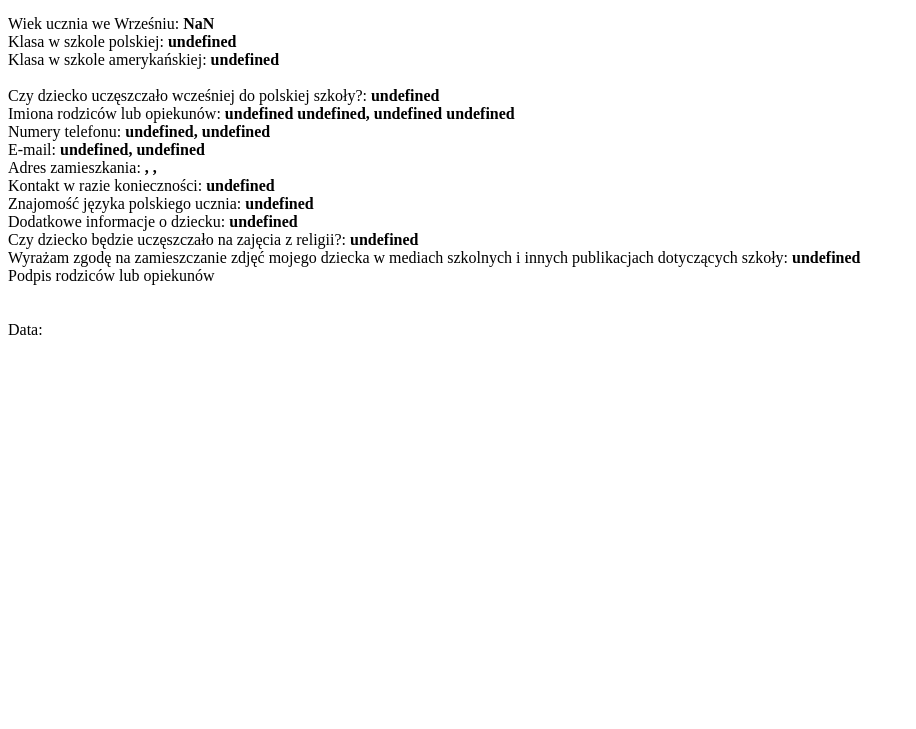
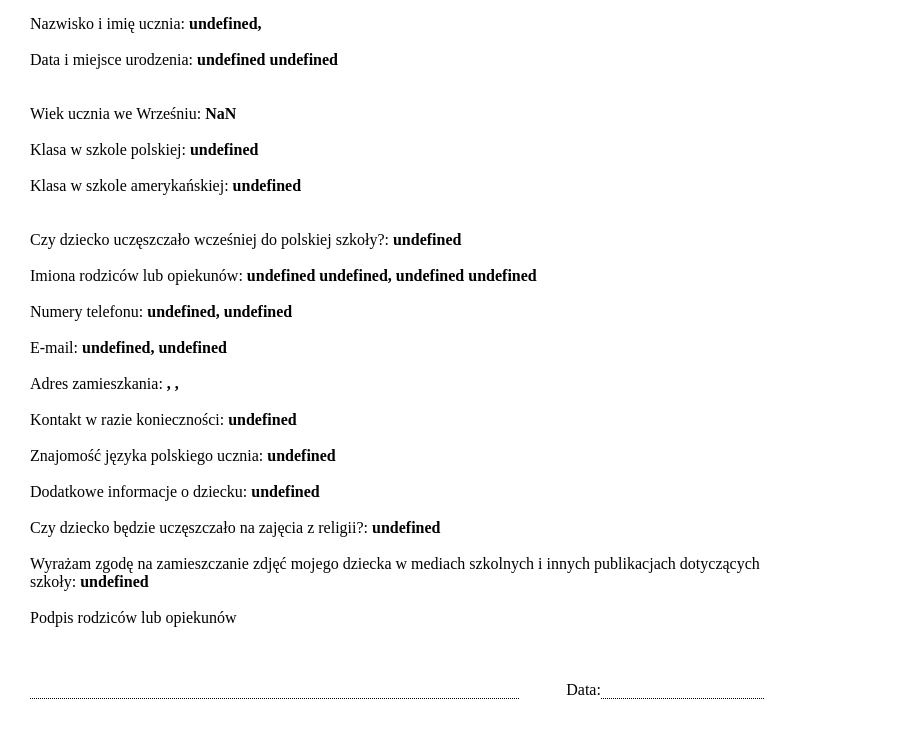
Before and after one commit to szkolapolskajp2/szkolapolskajp2.github.io, a plain HTML site: page rform.html in a window 1280 px wide. Shown: the part 224-953 px from the top of the page, without its empty margins (0-916 px from the left). Before the commit the page ends 800 px from the top, so only its background shows below. Drawn offline with nearby package versions, Linux system fonts and the light colour scheme.

Commit message:
ready for demo

```diff
--- a/rform.html
+++ b/rform.html
@@ -1,11 +1,70 @@
 <html>
+  <head>
+    <style>
+      body {
+        margin: 0;
+        width: 794px;
+      }
+      .form {
+        padding: 30px;
+      }
+      .form-header {
+        text-align: center;
+        margin: 0 0 10px 60px;
+      }
+      .form-sign {
+        display: flex;
+      }
+      .form-row {
+        margin-bottom: 18px;
+      }
+      .form-qr {
+        position: absolute;
+        top: 40px;
+        left: 30px;
+      }
+    </style>
+    <style type="text/css" media="print">
+      @page {
+        size: auto; /* auto is the initial value */
+        margin: 0; /* this affects the margin in the printer settings */
+      }
+    </style>
+  </head>
   <body>
     <div id="root"></div>
     <script src="https://code.jquery.com/jquery-3.4.1.min.js"></script>
     <script src="js/register.js?v=2"></script>
     <script type="text/javascript">
       const hash = window.location.hash.slice(1);
-      const keys = ['firstName', 'lastName', 'dob', 'pob', 'Address', 'CityState', 'zipCode', 'ASchoolGrade', 'PSchoolGrade', 'attendedAlready', 'parent1Name', 'parent1LastName', 'parent1Relation', 'parent1Tel', 'parent1Email', 'gk', 'parent2Name', 'parent2LastName', 'parent2Relation', 'parent2Tel', 'parent2Email', 'polishLevel', 'religion', 'mediaPermission', 'emergencyContact', 'additional']
+      const keys = [
+        "firstName",
+        "lastName",
+        "dob",
+        "pob",
+        "Address",
+        "CityState",
+        "zipCode",
+        "ASchoolGrade",
+        "PSchoolGrade",
+        "attendedAlready",
+        "parent1Name",
+        "parent1LastName",
+        "parent1Relation",
+        "parent1Tel",
+        "parent1Email",
+        "gk",
+        "parent2Name",
+        "parent2LastName",
+        "parent2Relation",
+        "parent2Tel",
+        "parent2Email",
+        "polishLevel",
+        "religion",
+        "mediaPermission",
+        "emergencyContact",
+        "additional",
+      ];
       const values = decode64(hash).split("|");
       const obj = {};
       for (let i = 0; i < keys.length; i++) {
```
Also changed, not shown: print.html (+1 -1 lines), storage.html (+32 -6 lines).
